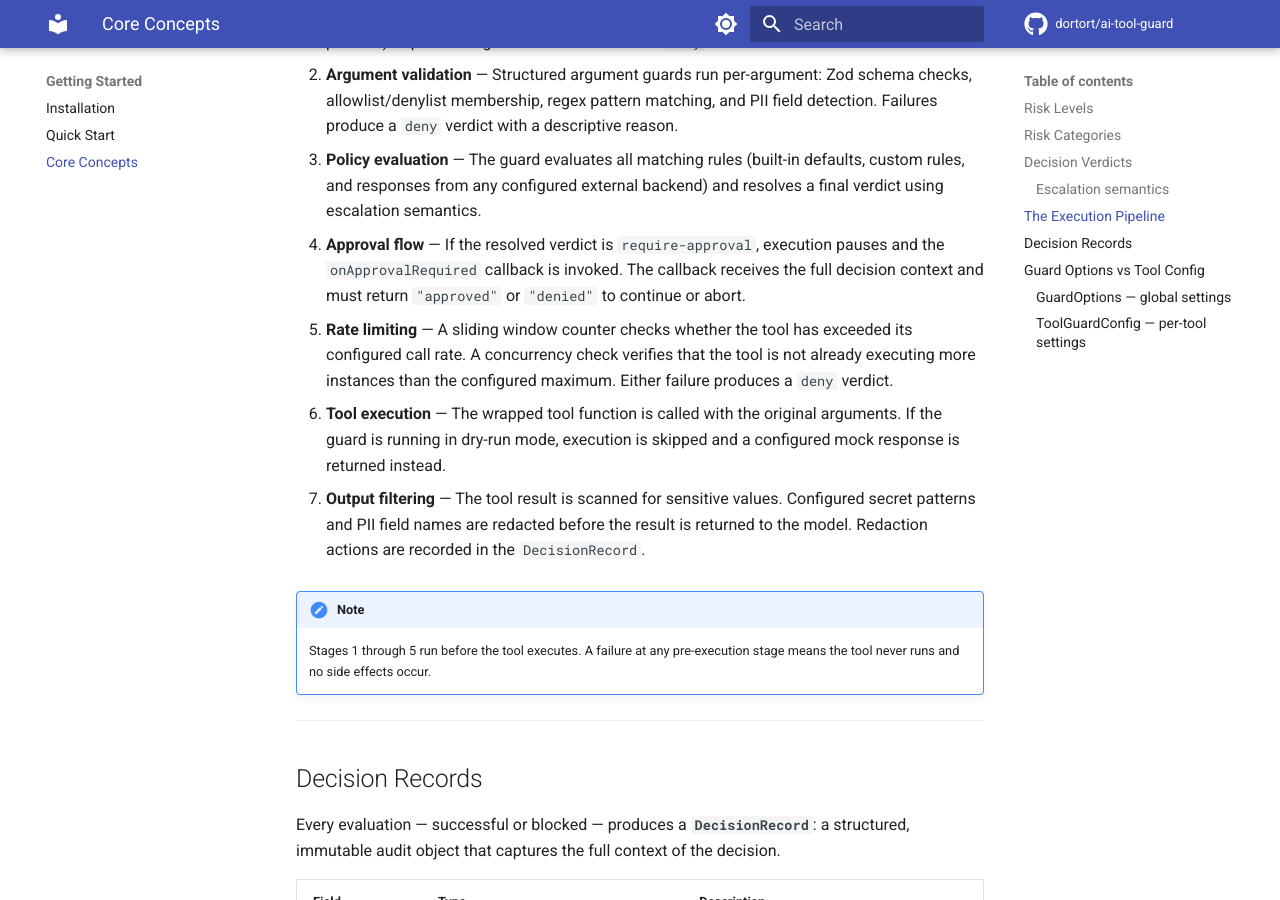
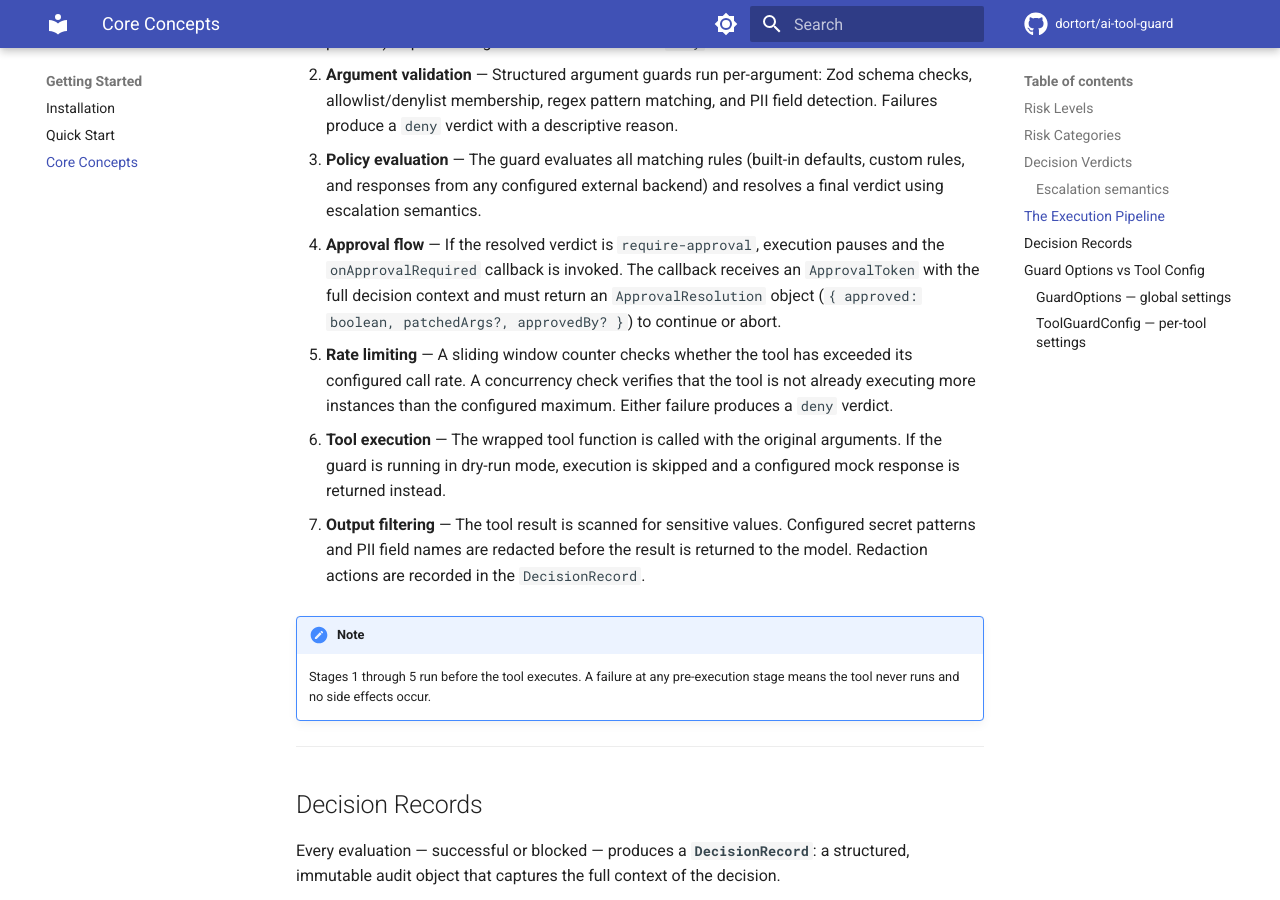
Before and after one commit to dortort/ai-tool-guard, an MkDocs documentation site: the page built from docs/getting-started/concepts.md, in a window 1280 px wide and 900 px high, scrolled down 3781 px. Built offline with MkDocs 1.6.1 and Material for MkDocs 9.7.7, drawn with Linux system fonts in a browser that asks for light colours; comment, search, counter and statistics services are not loaded; some of the changed text lies outside the part shown.

Commit message:
docs: fix approval return type, defaultPolicy wrapping, and argGuards type in concepts
- Describe onApprovalRequired as returning ApprovalResolution object
  (not string literals)
- Remove extra array wrapper around defaultPolicy() which already
  returns PolicyRule[]
- Change argGuards from object map to ArgGuard[] array using piiGuard()

Co-Authored-By: Claude Opus 4.6 <noreply@anthropic.com>

````diff
--- a/docs/getting-started/concepts.md
+++ b/docs/getting-started/concepts.md
@@ -132,7 +132,7 @@ Tool call invoked
 
 3. **Policy evaluation** — The guard evaluates all matching rules (built-in defaults, custom rules, and responses from any configured external backend) and resolves a final verdict using escalation semantics.
 
-4. **Approval flow** — If the resolved verdict is `require-approval`, execution pauses and the `onApprovalRequired` callback is invoked. The callback receives the full decision context and must return `"approved"` or `"denied"` to continue or abort.
+4. **Approval flow** — If the resolved verdict is `require-approval`, execution pauses and the `onApprovalRequired` callback is invoked. The callback receives an `ApprovalToken` with the full decision context and must return an `ApprovalResolution` object (`{ approved: boolean, patchedArgs?, approvedBy? }`) to continue or abort.
 
 5. **Rate limiting** — A sliding window counter checks whether the tool has exceeded its configured call rate. A concurrency check verifies that the tool is not already executing more instances than the configured maximum. Either failure produces a `deny` verdict.
 
@@ -210,7 +210,7 @@ Passed per-tool via `guardTool()` or as values in the `guardTools()` map. Overri
 ```typescript
 const guard = createToolGuard({
   // GuardOptions — applies to every tool
-  rules: [defaultPolicy()],
+  rules: defaultPolicy(),
   onDecision: (record) => auditLog.write(record),
 });
 
````
Also changed, not shown: other parts of docs/getting-started/concepts.md (+3 -3 lines).
